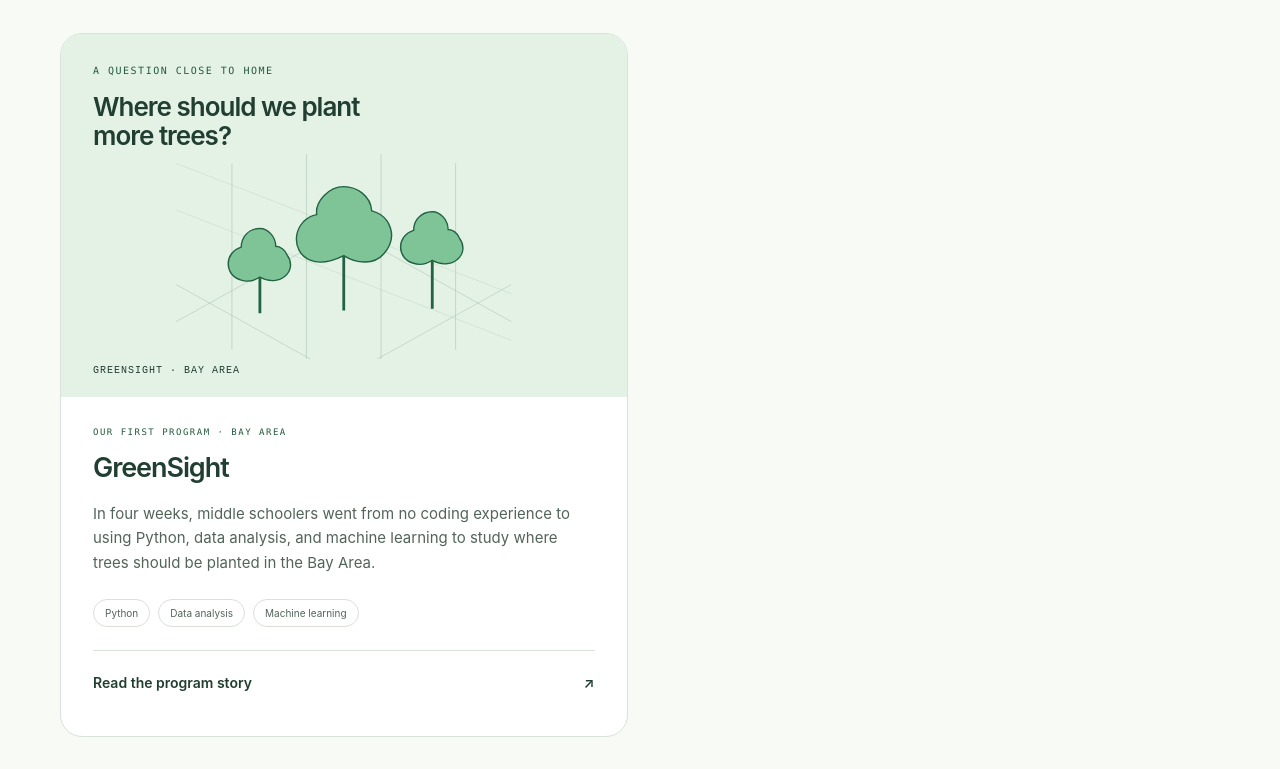
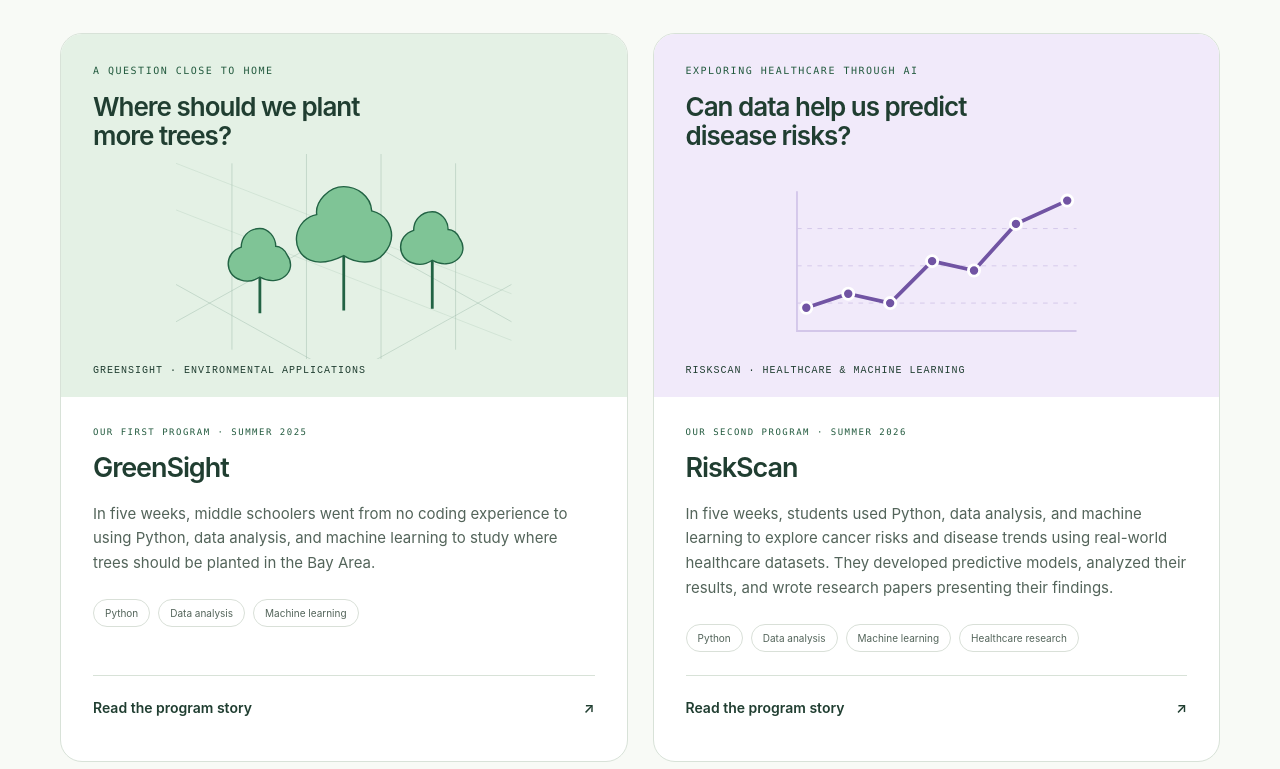
Before and after one commit to risharaom/website, a website: page index.html in a window 1280 px wide. Shown: the part 1051-1820 px from the top of the page. Drawn offline with Linux system fonts and the light colour scheme.

Commit message:
updated summer projects

```diff
--- a/index.html
+++ b/index.html
@@ -174,13 +174,13 @@
               </g>
             </svg>
 
-            <span class="visual-caption">GreenSight · Bay Area</span>
+            <span class="visual-caption">GreenSight · Environmental Applications</span>
           </div>
 
           <div class="work-copy">
-            <p class="eyebrow">Our first program · Bay Area</p>
+            <p class="eyebrow">Our first program · Summer 2025</p>
             <h3>GreenSight</h3>
-            <p>In four weeks, middle schoolers went from no coding experience to using Python, data analysis, and machine learning to study where trees should be planted in the Bay Area.</p>
+            <p>In five weeks, middle schoolers went from no coding experience to using Python, data analysis, and machine learning to study where trees should be planted in the Bay Area.</p>
 
             <ul class="tags">
               <li>Python</li>
@@ -191,6 +191,79 @@
             <a class="text-link" href="projects.html#greensight">Read the program story <span aria-hidden="true">↗</span></a>
           </div>
         </article>
+
+
+<article class="work-card">
+  <div class="program-visual riskscan" style="background: #f1eafa;">
+    <p class="eyebrow">Exploring healthcare through AI</p>
+    <p class="visual-title">
+      Can data help us predict disease risks?
+    </p>
+
+    <svg viewBox="0 0 360 220" aria-hidden="true" focusable="false">
+      <!-- Data trend lines -->
+      <g stroke="#b6a4d9" fill="none" opacity=".5">
+        <path d="M30 40V190H330" stroke-width="2"/>
+        <path d="M30 80H330M30 120H330M30 160H330"
+              stroke-dasharray="5 6"/>
+      </g>
+
+      <!-- Disease trend prediction -->
+      <path
+        d="M40 165L85 150L130 160L175 115L220 125L265 75L320 50"
+        fill="none"
+        stroke="#7154a3"
+        stroke-width="4"
+        stroke-linecap="round"
+        stroke-linejoin="round"
+      />
+
+      <!-- Data points -->
+      <g fill="#7154a3" stroke="#fff" stroke-width="3">
+        <circle cx="40" cy="165" r="6"/>
+        <circle cx="85" cy="150" r="6"/>
+        <circle cx="130" cy="160" r="6"/>
+        <circle cx="175" cy="115" r="6"/>
+        <circle cx="220" cy="125" r="6"/>
+        <circle cx="265" cy="75" r="6"/>
+        <circle cx="320" cy="50" r="6"/>
+      </g>
+    </svg>
+
+    <span class="visual-caption">
+      RiskScan · Healthcare & Machine Learning
+    </span>
+  </div>
+
+  <div class="work-copy">
+    <p class="eyebrow">Our second program · Summer 2026</p>
+    <h3>RiskScan</h3>
+
+    <p>
+      In five weeks, students used Python, data analysis,
+      and machine learning to explore cancer risks and
+      disease trends using real-world healthcare datasets.
+      They developed predictive models, analyzed their
+      results, and wrote research papers presenting
+      their findings.
+    </p>
+
+    <ul class="tags">
+      <li>Python</li>
+      <li>Data analysis</li>
+      <li>Machine learning</li>
+      <li>Healthcare research</li>
+    </ul>
+
+    <a class="text-link" href="projects.html#riskscan">
+      Read the program story
+      <span aria-hidden="true">↗</span>
+    </a>
+  </div>
+</article>
+
+
+
       </div>
     </section>
 
```
